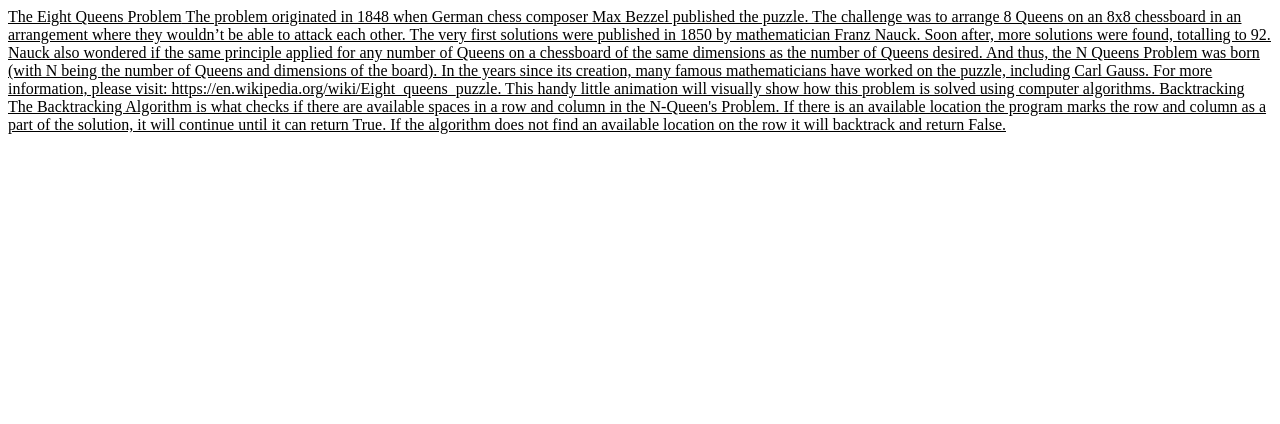
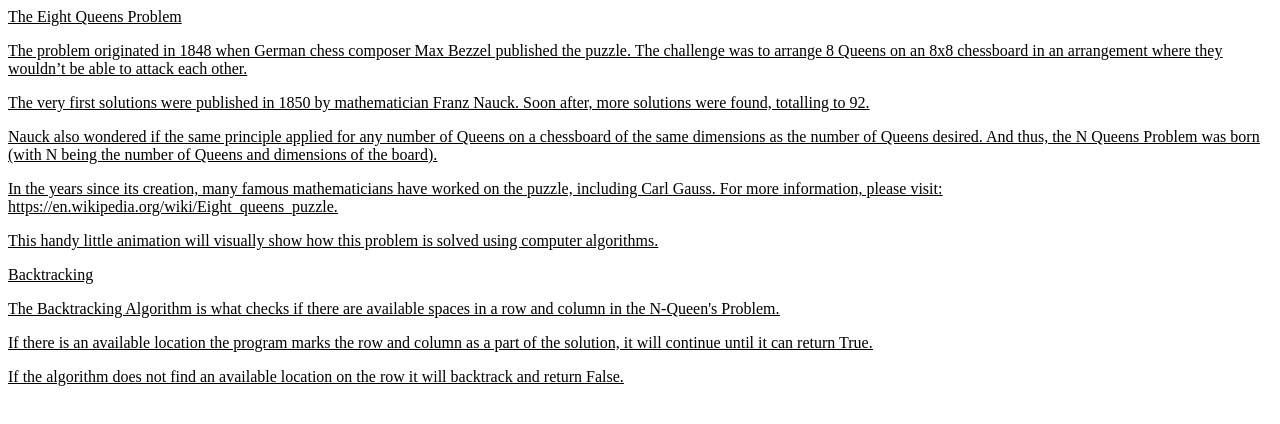
Before and after one commit to SpectralStryker/Morbo, a plain HTML site: page index.html in a window 1280 px wide. Drawn offline with Linux system fonts and the light colour scheme.

Commit message:
Update index.html

```diff
--- a/index.html
+++ b/index.html
@@ -5,18 +5,18 @@
  </head>
  <body>
   <u>The Eight Queens Problem<u>
-  The problem originated in 1848 when German chess composer Max Bezzel published the puzzle.
-  The challenge was to arrange 8 Queens on an 8x8 chessboard in an arrangement where they wouldn’t be able to attack each other.
-  The very first solutions were published in 1850 by mathematician Franz Nauck.
-  Soon after, more solutions were found, totalling to 92.
-  Nauck also wondered if the same principle applied for any number of Queens on a chessboard of the same dimensions as the number of Queens desired.
-  And thus, the N Queens Problem was born (with N being the number of Queens and dimensions of the board).
-  In the years since its creation, many famous mathematicians have worked on the puzzle, including Carl Gauss.
-  For more information, please visit: https://en.wikipedia.org/wiki/Eight_queens_puzzle.
-  This handy little animation will visually show how this problem is solved using computer algorithms.
+  <p>The problem originated in 1848 when German chess composer Max Bezzel published the puzzle.
+  The challenge was to arrange 8 Queens on an 8x8 chessboard in an arrangement where they wouldn’t be able to attack each other.<p>
+  <p>The very first solutions were published in 1850 by mathematician Franz Nauck.
+  Soon after, more solutions were found, totalling to 92.<p>
+  <p>Nauck also wondered if the same principle applied for any number of Queens on a chessboard of the same dimensions as the number of Queens desired.
+  And thus, the N Queens Problem was born (with N being the number of Queens and dimensions of the board).<p>
+  <p>In the years since its creation, many famous mathematicians have worked on the puzzle, including Carl Gauss.
+  For more information, please visit: https://en.wikipedia.org/wiki/Eight_queens_puzzle.<p>
+  <p>This handy little animation will visually show how this problem is solved using computer algorithms.<p>
   <u>Backtracking<u>
-  The Backtracking Algorithm is what checks if there are available spaces in a row and column in the N-Queen's Problem.
-  If there is an available location the program marks the row and column as a part of the solution, it will continue until it can return True.
-  If the algorithm does not find an available location on the row it will backtrack and return False.
+  <p>The Backtracking Algorithm is what checks if there are available spaces in a row and column in the N-Queen's Problem.<p>
+  <p>If there is an available location the program marks the row and column as a part of the solution, it will continue until it can return True.<p>
+  <p>If the algorithm does not find an available location on the row it will backtrack and return False.<p>
  </body>
 </html>
```
